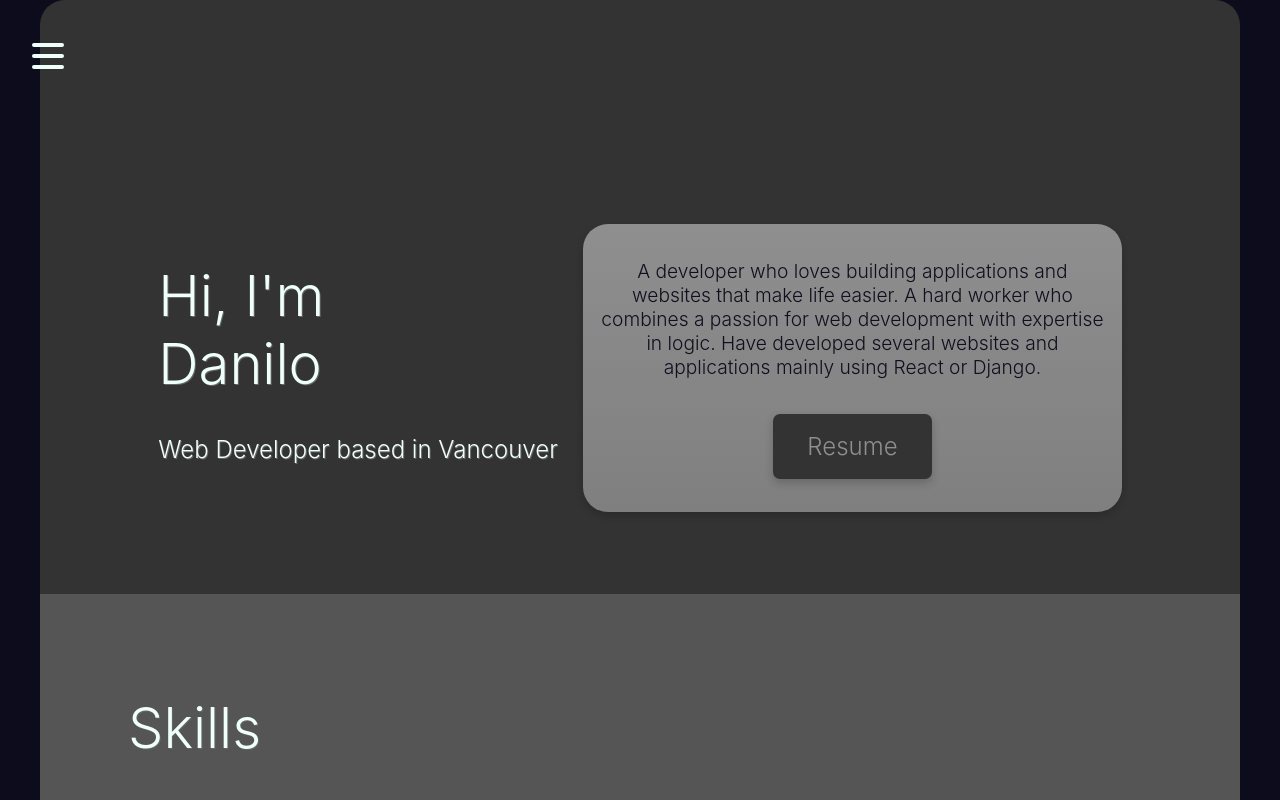
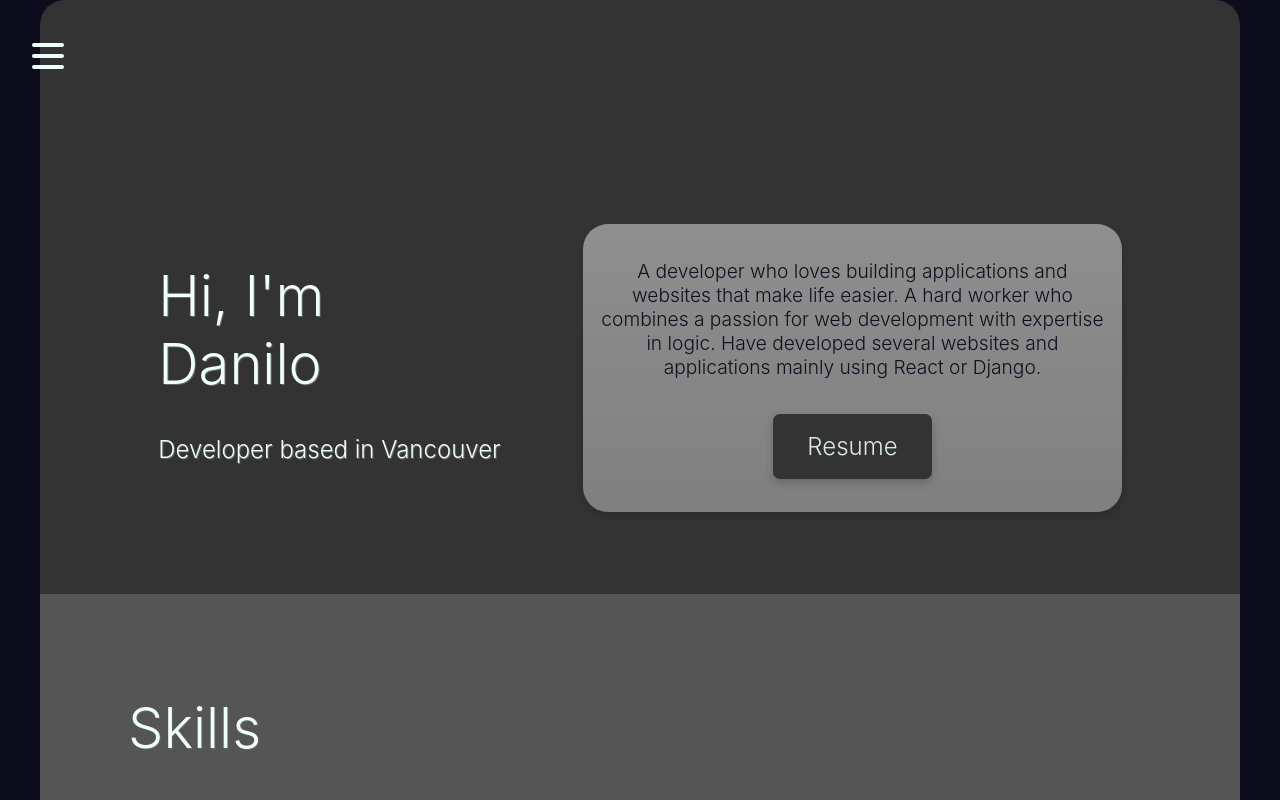
Before and after one commit to danilo-mello/portfolio, a React (Create React App) app: page /about in a window 1280 px wide. Shown: the top 800 px of the page. Built offline with nearby package versions, Linux system fonts and the light colour scheme.

Commit message:
change buttons style

```diff
--- a/src/components/About/About.jsx
+++ b/src/components/About/About.jsx
@@ -43,7 +43,7 @@ const About = () => {
 
                 <StyledTitle>
                     <StyledTitleH1>Hi, I'm Danilo</StyledTitleH1>
-                    <StyledTitleH3>Web Developer based in Vancouver</StyledTitleH3>
+                    <StyledTitleH3>Developer based in Vancouver</StyledTitleH3>
                 </StyledTitle>
 
                 <StyledAboutDescription>
--- a/src/components/About/About.styled.js
+++ b/src/components/About/About.styled.js
@@ -201,7 +201,7 @@ export const StyledButton = styled.div`
   border: 2px solid #333333;
   font-weight: 300;
   border-radius: 7px;
-  color: #999999;
+  color: #EFFFFA;
   padding: 1rem 2rem;
   text-align: center;
   display: inline-block;
@@ -210,7 +210,7 @@ export const StyledButton = styled.div`
   cursor: pointer;
   margin-bottom: 5rem;
   &:hover {
-    color: #0D0C1D;
+    color: #000000;
     background-color: #555555;
     transform: scale(1.01);
     transition: transform 0.3s ease-in-out
--- a/src/components/Contact/Contact.jsx
+++ b/src/components/Contact/Contact.jsx
@@ -19,7 +19,7 @@ const Contact = () => {
 
                 <StyledContactSubTitle>contact</StyledContactSubTitle>
 
-                <StyledContactTitle>Get in touch</StyledContactTitle>
+                <StyledContactTitle>get in touch</StyledContactTitle>
 
             </StyledContactTitlesSection>
 
--- a/src/components/Contact/ContactForm.styled.js
+++ b/src/components/Contact/ContactForm.styled.js
@@ -101,7 +101,7 @@ export const StyledContactForm = styled.div`
     border: 2px solid #333333;
     font-weight: 300;
     border-radius: 7px;
-    color: #999999;
+    color: #EFFFFA;
     padding: 1rem;
     text-align: center;
     width: 10rem;
@@ -112,7 +112,7 @@ export const StyledContactForm = styled.div`
     box-shadow: 0 4px 8px 0 rgba(0, 0, 0, 0.2);
     cursor: pointer;
     &:hover {
-      color: #0D0C1D;
+      color: #000000;
       background-color: #555555;
       transform: scale(1.01);
       transition: transform 0.3s ease-in-out
--- a/src/components/Works/ProjectCard.styled.js
+++ b/src/components/Works/ProjectCard.styled.js
@@ -56,7 +56,7 @@ background-color: #333333;
 border: 2px solid #333333;
 font-weight: 300;
 border-radius: 7px;
-color: #999999;
+color: #EFFFFA;
 padding: 1rem 2rem;
 text-align: center;
 display: inline-block;
@@ -64,7 +64,7 @@ font-size: 1.5rem;
 box-shadow: 0 4px 8px 0 rgba(0, 0, 0, 0.2);
 cursor: pointer;
 &:hover {
-  color: #0D0C1D;
+  color: #000000;
   background-color: #555555;
   transform: scale(1.01);
   transition: transform 0.3s ease-in-out
--- a/src/components/Works/Projects.jsx
+++ b/src/components/Works/Projects.jsx
@@ -9,7 +9,7 @@ const Projects = () => {
         <StyledProjectsSection>
 
             <ProjectsSectionTitle>
-                Works
+                works
             </ProjectsSectionTitle>
 
             <ProjectsList />
```
